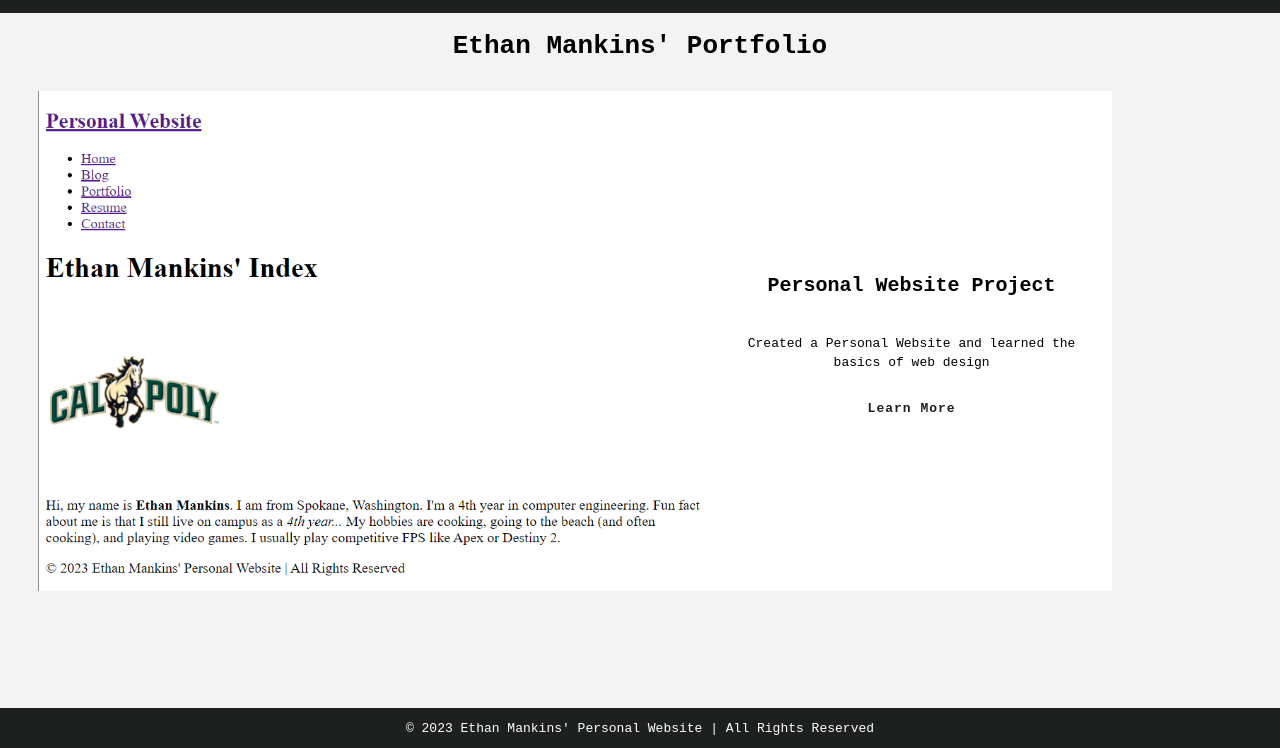
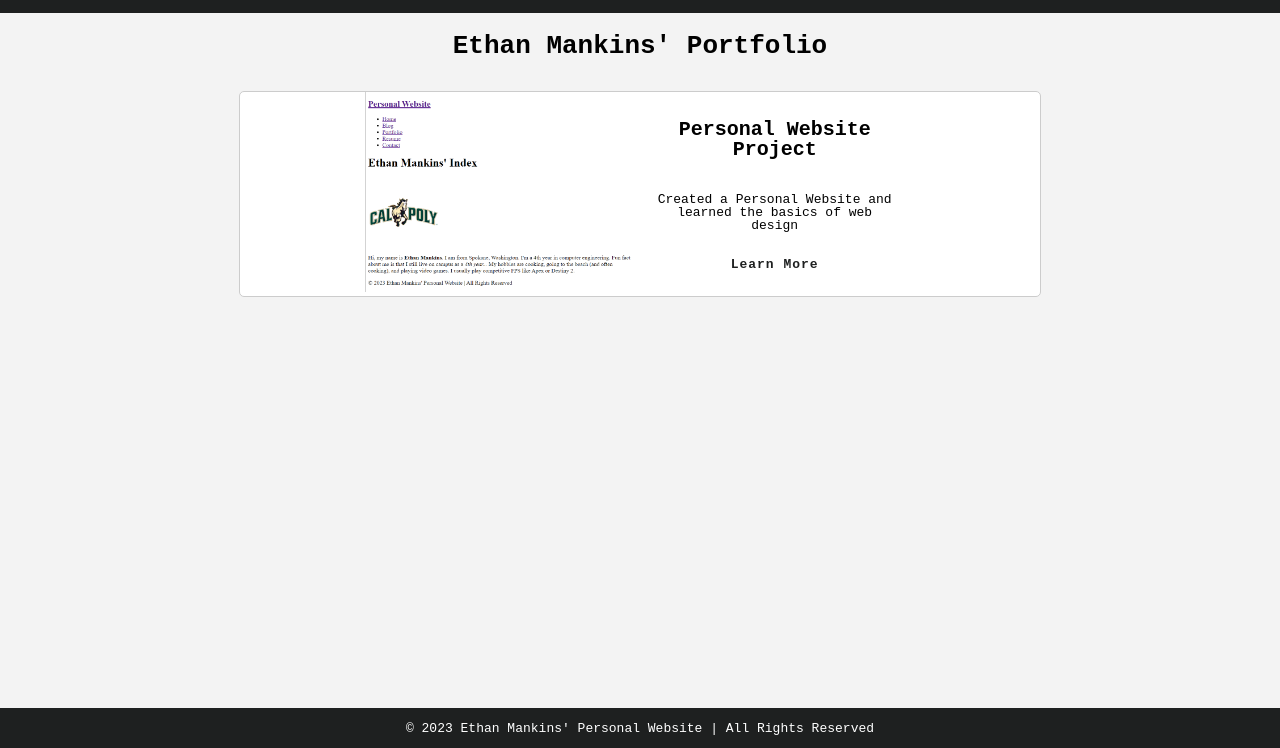
Before and after one commit to Elmanhands/Elmanhands.github.io, a plain HTML site: page portfolio.html in a window 1280 px wide. Shown: the part 52-800 px from the top of the page. Drawn offline with Linux system fonts and the light colour scheme.

Commit message:
edit: portfolio page center and reformat .project

```diff
--- a/styles.css
+++ b/styles.css
@@ -18,7 +18,6 @@ body {
 } /* CSS for navigation */
 
 .navbar {
-  position: -webkit-sticky;
   position: sticky;
   top: 0;
   width: 100%;
@@ -75,9 +74,13 @@ main {
 } /* CSS for portfolio grid */
 .project {
   display: flex;
+  justify-content: center;
   flex-direction: row;
   max-width: 100%;
   margin: 1em 0 2em 0; /* Debug border */ /* border: 2px solid blue; */
+  border: 1px solid #ccc;
+  background-color: #ffffff;
+  border-radius: 5px; /* box-shadow: 0 0 10px rgba(0, 0, 0, 0.1); */
 }
 .item-link {
   width: 70%; /* Debug border */ /* border: 2px solid red; */
@@ -85,7 +88,7 @@ main {
 .project-image {
   object-fit: cover;
   width: 100%;
-  height: 500px;
+  height: 200px;
   flex-basis: 50px;
   flex-grow: 2; /* Debug border */ /* border: 2px solid black; */
 }
@@ -93,12 +96,11 @@ main {
   display: flex;
   background-color: var(--cg-white);
   width: 30%;
-  height: 500px;
+  height: 200px;
   flex-shrink: 1;
   padding: 0 20px;
   margin: 0px;
-  line-height: 1.5;
-  overflow: scroll;
+  line-height: 1;
   flex-direction: column;
   text-align: center;
   justify-content: center; /* Debug border */ /* border: 2px solid green; */
@@ -116,15 +118,19 @@ main {
 .project-details {
   font-weight: lighter;
 }
+.project-description {
+  padding: 0;
+}
 .project-name {
   font-weight: bold;
   font-size: 20px;
-} /* CSS for home page */
+}
 .about {
   display: flex;
   align-items: center;
   justify-content: space-between;
   padding: 20px;
+  padding-bottom: 20px;
   background-color: #f8f8f8;
   border: 1px solid #ccc;
   border-radius: 5px; /* box-shadow: 0 0 10px rgba(0, 0, 0, 0.1); */
```
